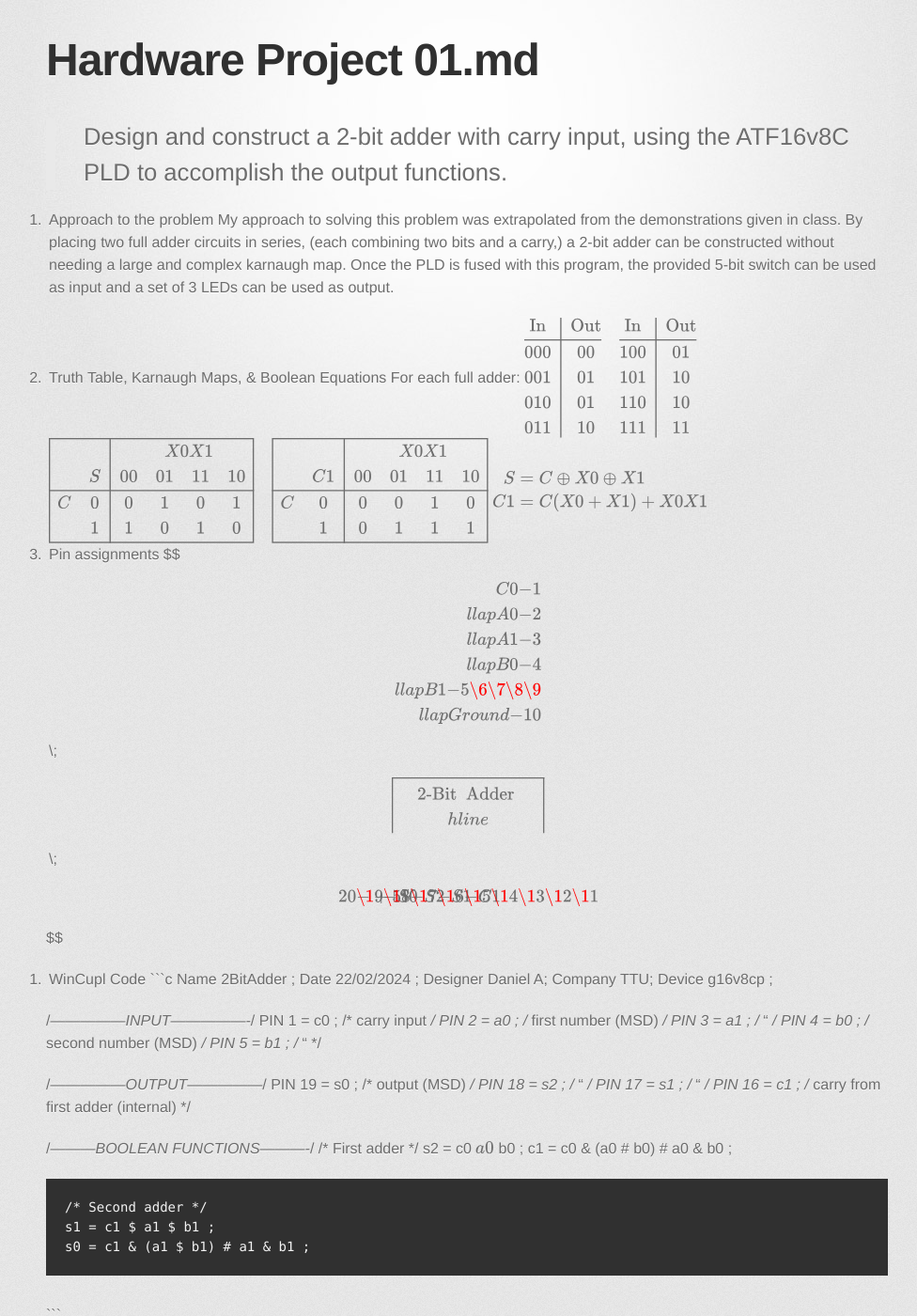
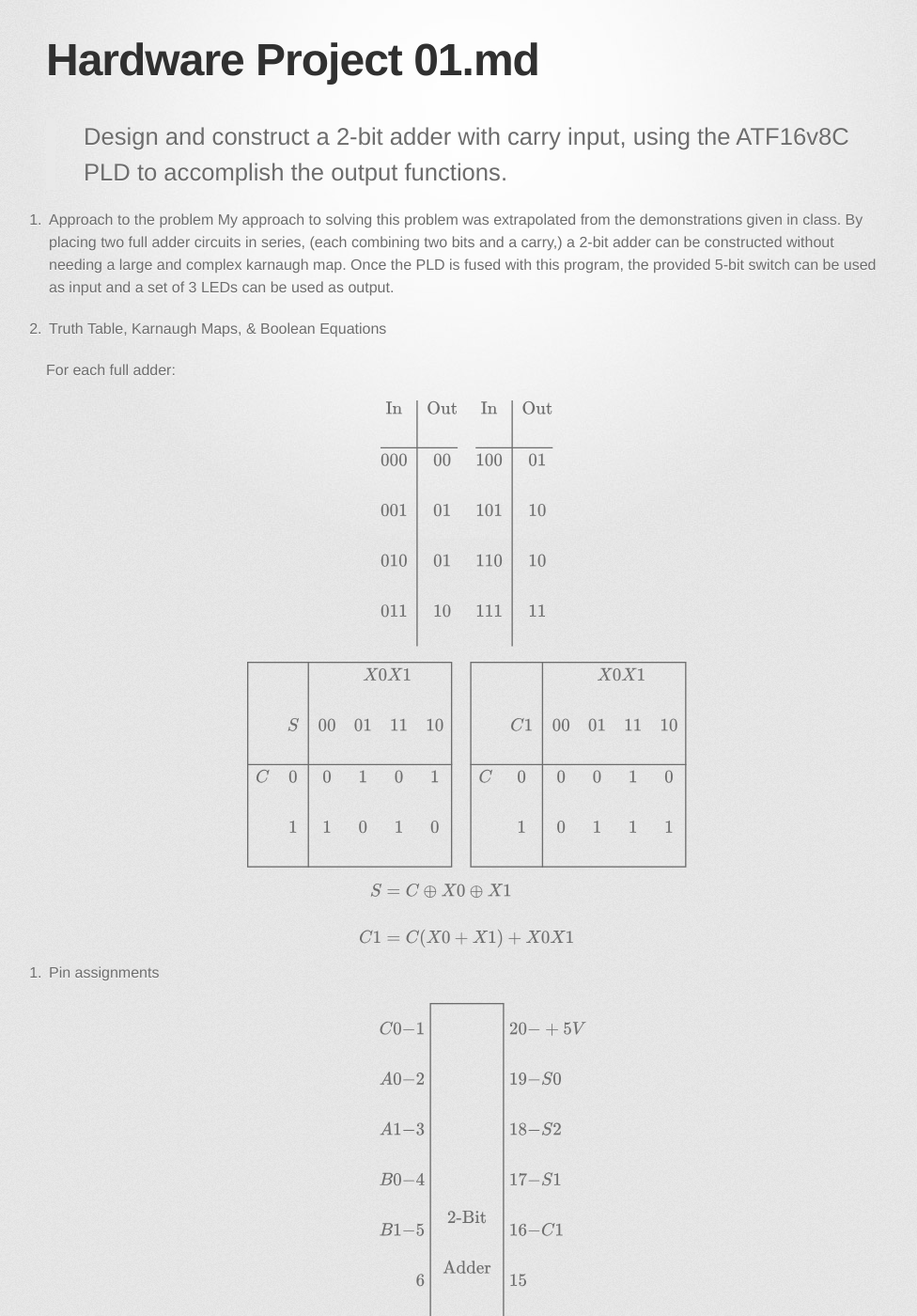
Before and after one commit to Aghast365/Website-Example, a Jekyll site: the page built from Notes/Hardware Project 01.md, in a window 1280 px wide and 1400 px high. Shown: the whole window at 94% size, without its empty margins (143-1119 px from the left). Built offline with Jekyll 4.4.1, drawn with Linux system fonts in a browser that asks for light colours; our own code applies the rules of GitHub Pages for plain Markdown files; the repository's description, which GitHub fills in, is left out; some of the changed text lies outside the part shown.

Commit message:
Update Hardware Project 01.md

````diff
--- a/Notes/Hardware Project 01.md
+++ b/Notes/Hardware Project 01.md
@@ -4,57 +4,62 @@
 My approach to solving this problem was extrapolated from the demonstrations given in class. By placing two full adder circuits in series, (each combining two bits and a carry,) a 2-bit adder can be constructed without needing a large and complex karnaugh map. Once the PLD is fused with this program, the provided 5-bit switch can be used as input and a set of 3 LEDs can be used as output.
 
 2. Truth Table, Karnaugh Maps, & Boolean Equations
+
 For each full adder:
+
 $$
 \begin{array}{c|c}
-\text{In} & \text{Out} \\ \hline
-000 & 00 \\
-001 & 01 \\
-010 & 01 \\
-011 & 10 \\
+\text{In} & \text{Out} \\\\ \hline
+000 & 00 \\\\
+001 & 01 \\\\
+010 & 01 \\\\
+011 & 10 \\\\
 \end{array} \quad
 \begin{array}{c|c}
-\text{In} & \text{Out} \\ \hline
-100 & 01 \\
-101 & 10 \\
-110 & 10 \\
-111 & 11 \\
+\text{In} & \text{Out} \\\\ \hline
+100 & 01 \\\\
+101 & 10 \\\\
+110 & 10 \\\\
+111 & 11 \\\\
 \end{array}
 $$
+
 $$
 \begin{array}{|cc|cccc|}
- \hline &&&\rlap{X0X1}\\
- &S& 00 & 01 & 11 & 10 \\ \hline
- C&0 & 0 & 1 & 0 & 1\\
- &1 & 1 & 0 & 1 & 0 \\\hline
+ \hline &&&\rlap{X0X1}\\\\
+ &S& 00 & 01 & 11 & 10 \\\\ \hline
+ C&0 & 0 & 1 & 0 & 1\\\\
+ &1 & 1 & 0 & 1 & 0 \\\\\hline
 \end{array} \quad
 \begin{array}{|cc|cccc|}
- \hline &&&\rlap{X0X1}\\
- &C1& 00 & 01 & 11 & 10 \\ \hline
- C&0 & 0 & 0 & 1 & 0\\
- &1 & 0 & 1 & 1 & 1 \\\hline
+ \hline &&&\rlap{X0X1}\\\\
+ &C1& 00 & 01 & 11 & 10 \\\\ \hline
+ C&0 & 0 & 0 & 1 & 0\\\\
+ &1 & 0 & 1 & 1 & 1 \\\\\hline
 \end{array}
 $$
+
 $$\begin{align}
-S &= C\oplus X0\oplus X1 \\
+S &= C\oplus X0\oplus X1 \\\\
 C1 &= C(X0 + X1) + X0X1
 \end{align}$$
+
 3. Pin assignments
+
 $$
 \begin{array}{r}
-\llap{C0 - }1\\\llap{A0 - }2\\\llap{A1 - }3\\\llap{B0 - }4\\\llap{B1 - }5\\6\\7\\8\\9\\\llap{Ground - }10
+\llap{C0 - }1\\\\\llap{A0 - }2\\\\\llap{A1 - }3\\\\\llap{B0 - }4\\\\\llap{B1 - }5\\\\6\\\\7\\\\8\\\\9\\\\\llap{Ground - }10
 \end{array}\;
 \begin{array}{|c|}
 \hline
-\\ \\ \\ \\
-\text{2-Bit} \\ \text{  Adder  }
-\\ \\ \\ \\
-\\\hline
+\\\\ \\\\ \\\\ \\\\
+\text{2-Bit} \\\\ \text{  Adder  }
+\\\\ \\\\ \\\\ \\\\
+\\\\\hline
 \end{array}\;
 \begin{array}{c}
-20\rlap{ - +5V}\\19\rlap{ - S0}\\18\rlap{ - S2}\\17\rlap{ - S1}\\16\rlap{ - C1}\\15\\14\\13\\12\\11
+20\rlap{ - +5V}\\\\19\rlap{ - S0}\\\\18\rlap{ - S2}\\\\17\rlap{ - S1}\\\\16\rlap{ - C1}\\\\15\\\\14\\\\13\\\\12\\\\11
 \end{array}
-
 $$
 
 4. WinCupl Code
@@ -89,3 +94,14 @@ PIN  16 = c1 ; /* carry from first adder (internal) */
 
 ```
 5. Circuit in Operation
+
+<div>
+<img style="object-fit: center" src="Media/Circuit_0.jpeg" width=300 height=150/>
+<img style="object-fit: center" src="Media/Circuit_1.jpeg" width=300 height=150/>
+<img style="object-fit: center" src="Media/Circuit_2.jpeg" width=300 height=150/>
+<img style="object-fit: center" src="Media/Circuit_3.jpeg" width=300 height=150/>
+<img style="object-fit: center" src="Media/Circuit_4.jpeg" width=300 height=150/>
+<img style="object-fit: center" src="Media/Circuit_5.jpeg" width=300 height=150/>
+<img style="object-fit: center" src="Media/Circuit_6.jpeg" width=300 height=150/>
+<img style="object-fit: center" src="Media/Circuit_7.jpeg" width=300 height=150/>
+</div>
````
